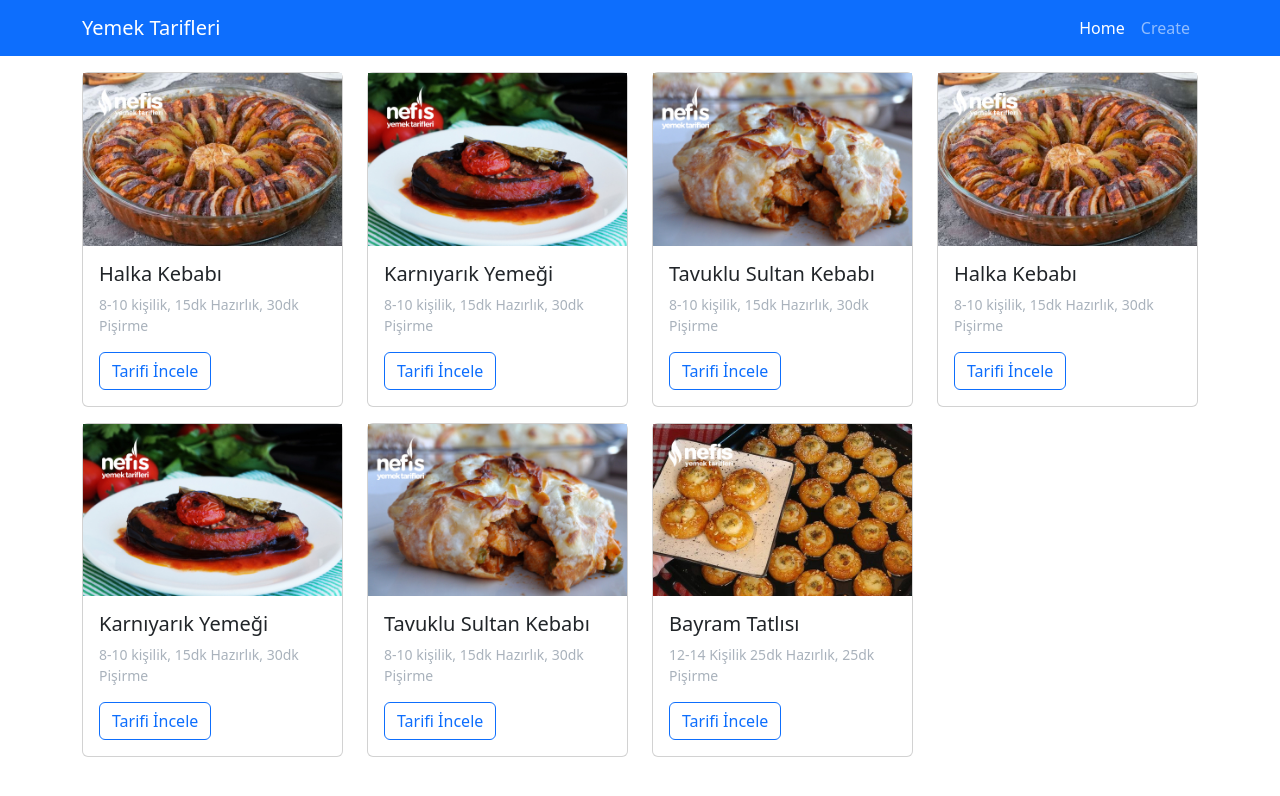
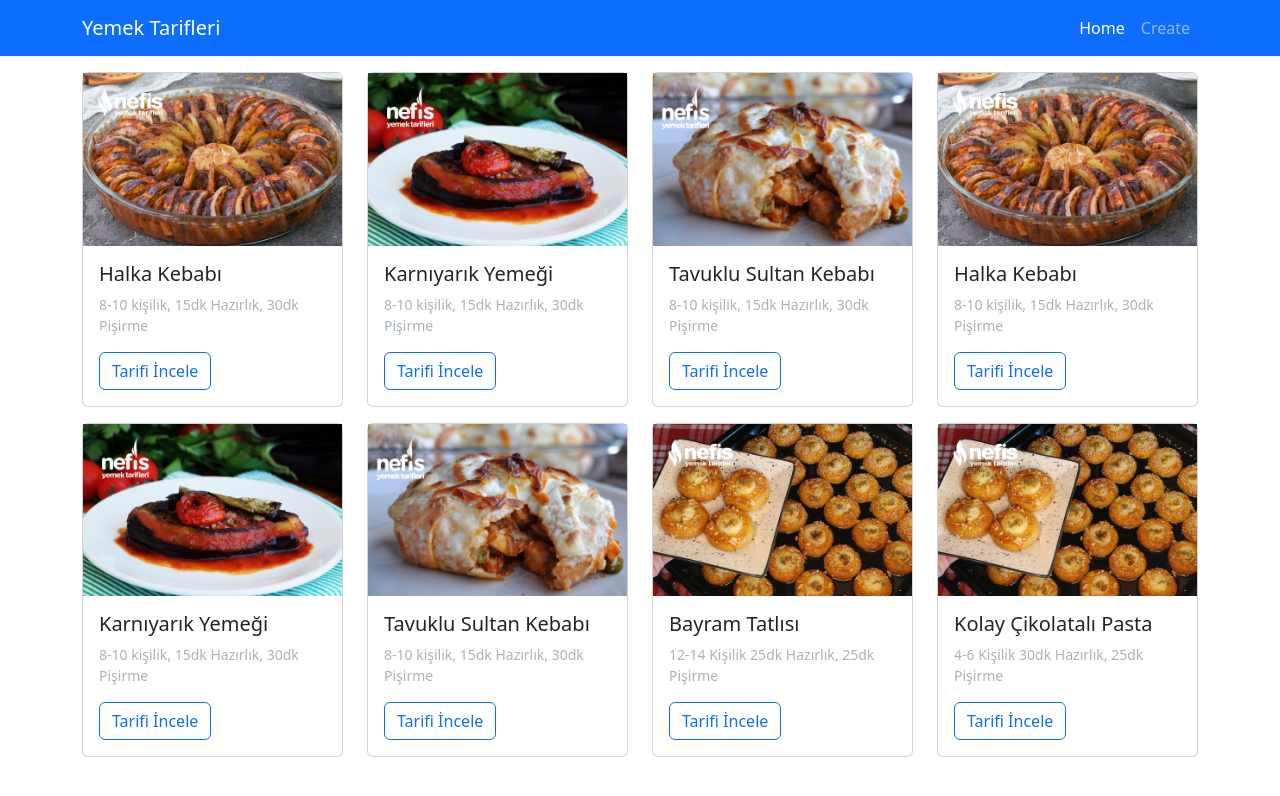
Before and after one commit to sadikturan/udemy-react-dersleri, a React (Create React App) app in the folder yemek-tarifleri/: page / in a window 1280 px wide. Shown: the top 796 px of the page. Built offline with nearby package versions, Linux system fonts and the light colour scheme; data requests are answered from the project's data file.

Commit message:
navigation

```diff
--- a/yemek-tarifleri/data/db.json
+++ b/yemek-tarifleri/data/db.json
@@ -102,6 +102,17 @@
       "resim": "bayram-tatlisi.jpg",
       "url": "https://www.nefisyemektarifleri.com/bayram-tatlisi-istanbul-tatlisi-videolu/",
       "id": "V1mpn7q"
+    },
+    {
+      "baslik": "Kolay Çikolatalı Pasta",
+      "aciklama": "4-6 Kişilik 30dk Hazırlık, 25dk Pişirme",
+      "malzemeler": [
+        "3 adet yumurta (oda sıcaklığında)"
+      ],
+      "hazirlanisi": "Pastanın keki için yumurtaları karıştırma kabına alalım.\nÜzerine şekeri ilave edelim ve köpük köpük olana kadar çırpalım.\nÜzerine sıvı yağ ve sütü ilave edelim. Ardından kabın üzerine tel süzgeci yerleştirerek un, kakao, kabartma tozu ve vanilyayı eleyerek karışıma ekleyelim ve tekrar çırpalım.\nHazırladığımız karışımı yağladığımız kare borcama dökerek eşit bir şekilde yayalım. Ben bu tarifte 29 cm x 29 cm boyutlarında bir borcam kullandım.",
+      "resim": "bayram-tatlisi.jpg",
+      "url": "https://www.nefisyemektarifleri.com/video/kolay-cikolatali-pasta/",
+      "id": "1-L9HgI"
     }
   ]
 }
--- a/yemek-tarifleri/src/pages/create/Create.js
+++ b/yemek-tarifleri/src/pages/create/Create.js
@@ -1,6 +1,7 @@
-import React, { useRef, useState } from 'react'
+import React, { useEffect, useRef, useState } from 'react'
 import './Create.css';
 import useFetch from '../../hooks/useFetch';
+import { useNavigate } from 'react-router-dom';
 
 function Create() {
   const [baslik, setBaslik] = useState('');
@@ -11,8 +12,9 @@ function Create() {
   const [malzemeler, setMalzemeler] = useState([]);
   const [url, setUrl] = useState('');
   const malzemeInput = useRef(null);
+  const navigate = useNavigate();
 
-  const { postData } = useFetch("http://localhost:3000/tarifler","POST")
+  const { postData, data } = useFetch("http://localhost:3000/tarifler","POST")
 
   const handleAddMalzeme = (e) => {
     const item = malzeme.trim();
@@ -29,6 +31,12 @@ function Create() {
     e.preventDefault();
     postData({baslik, aciklama,malzemeler, hazirlanisi, resim, url});
   }
+
+  useEffect(() => {
+    if(data) {
+      navigate("/");
+    }
+  },[data,navigate])
 
   return (
    <div className="card mt-3">
```
